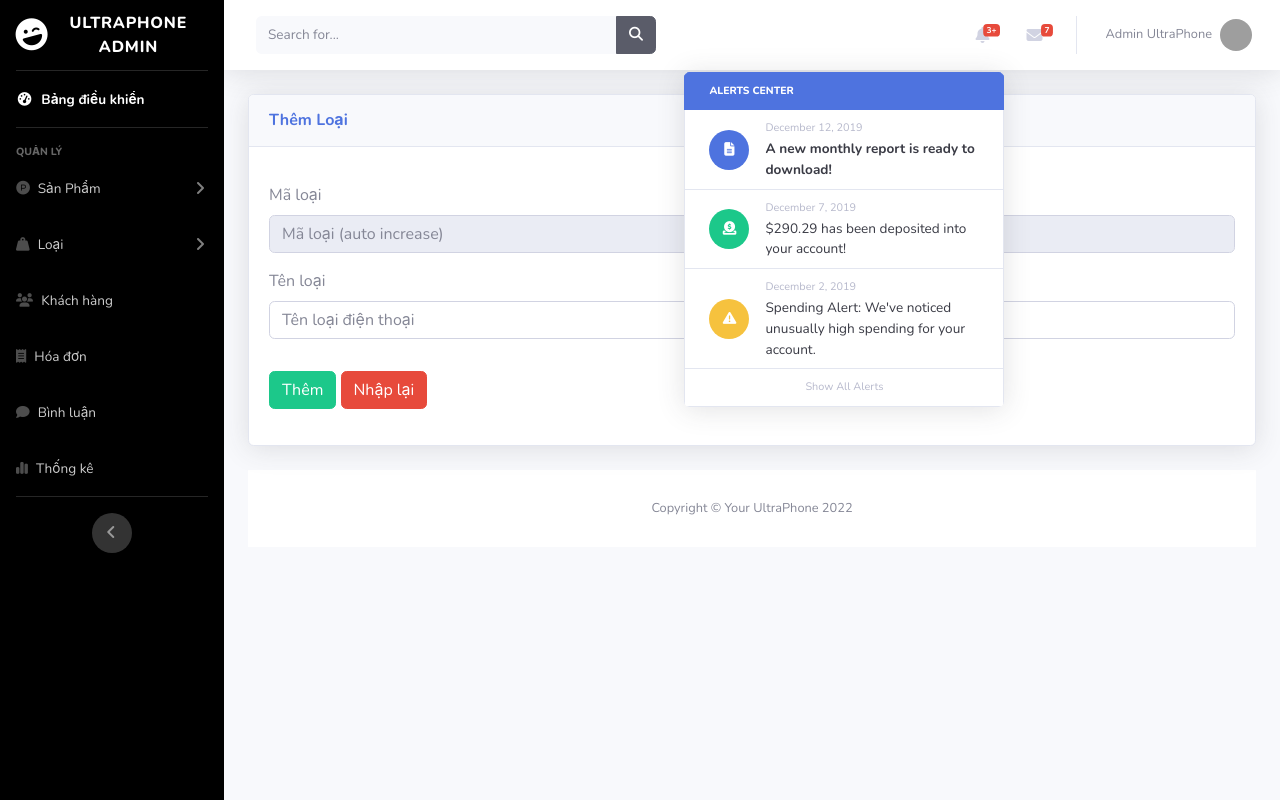
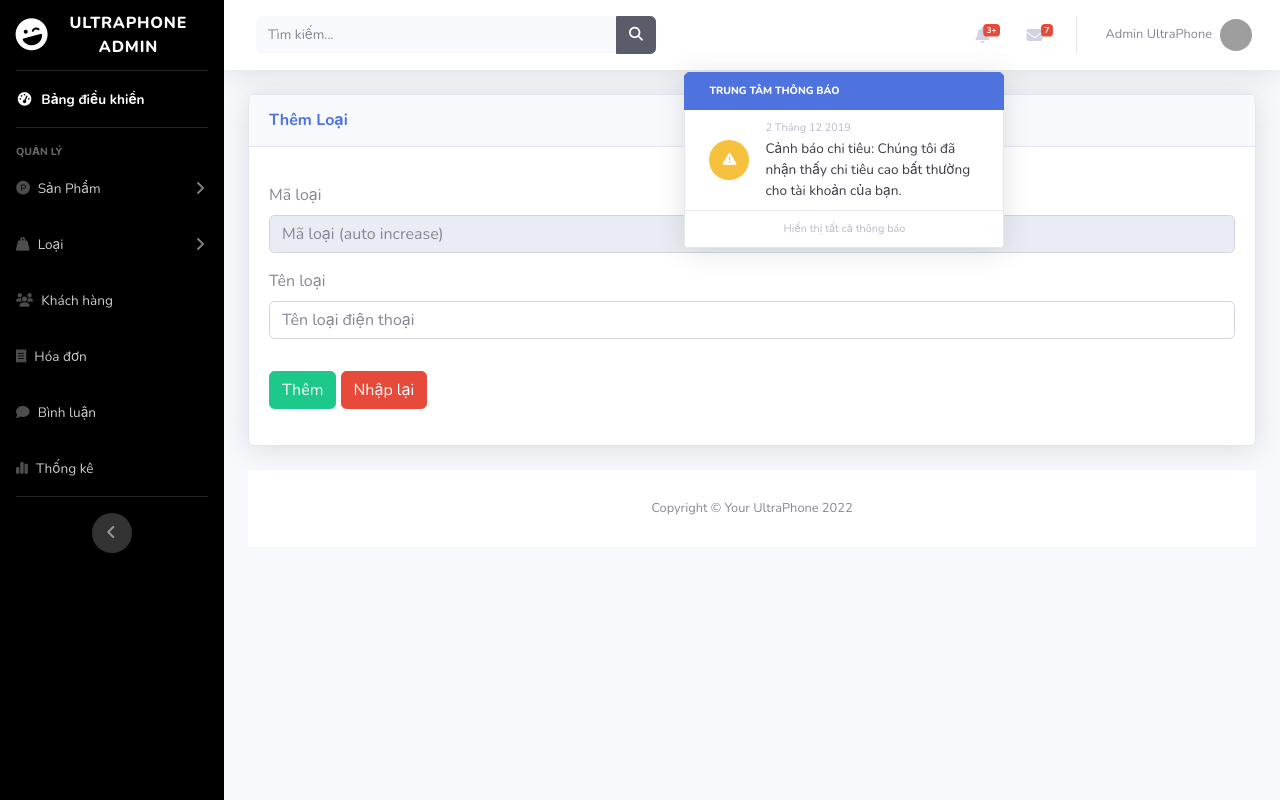
Before and after one commit to Ctuanphuong/duan1-ultraphone, a PHP site: page /duan1-ultraphone/admin/view/add_category.php in a window 1280 px wide, after a click on "3+". Run offline with PHP 8.4, Linux system fonts and the light colour scheme; some libraries are stand-ins or nearby versions; grey boxes are pictures that could not be loaded.

Commit message:
update layout

```diff
--- a/admin/view/footer.php
+++ b/admin/view/footer.php
@@ -24,15 +24,15 @@
           <div class="modal-dialog" role="document">
               <div class="modal-content">
                   <div class="modal-header">
-                      <h5 class="modal-title" id="exampleModalLabel">Ready to Leave?</h5>
+                      <h5 class="modal-title" id="exampleModalLabel">Bạn có chắc chắc muốn đăng xuất?</h5>
                       <button class="close" type="button" data-dismiss="modal" aria-label="Close">
                           <span aria-hidden="true">×</span>
                       </button>
                   </div>
-                  <div class="modal-body">Select "Logout" below if you are ready to end your current session.</div>
+                  <div class="modal-body">Chọn "Đăng xuất" bên dưới nếu bạn đã sẵn sàng kết thúc phiên hiện tại của mình.</div>
                   <div class="modal-footer">
-                      <button class="btn btn-secondary" type="button" data-dismiss="modal">Cancel</button>
-                      <a class="btn btn-primary" href="index.php?act=logout">Logout</a>
+                      <button class="btn btn-secondary" type="button" data-dismiss="modal">Hủy</button>
+                      <a class="btn btn-primary" href="index.php?act=logout">Đăng xuất</a>
                   </div>
               </div>
           </div>
--- a/admin/view/header.php
+++ b/admin/view/header.php
@@ -10,7 +10,7 @@
   <meta name="author" content="">
 
   <title>UltraPhone Admin - Dashboard</title>
-
+  <link rel="shortcut icon" type="imagex-icon" href="view/assets/img/logo-url.png" />
   <!-- Custom fonts for this template-->
   <link href="view/assets/css/all.min.css" rel="stylesheet">
   <link rel="stylesheet" href="https://cdnjs.cloudflare.com/ajax/libs/font-awesome/6.2.1/css/all.min.css" integrity="sha512-MV7K8+y+gLIBoVD59lQIYicR65iaqukzvf/nwasF0nqhPay5w/9lJmVM2hMDcnK1OnMGCdVK+iQrJ7lzPJQd1w==" crossorigin="anonymous" referrerpolicy="no-referrer" />
--- a/admin/view/list_product.php
+++ b/admin/view/list_product.php
@@ -28,7 +28,7 @@
                                     }
                                     ?>
                                 </select>
-                                <input type="submit" value="Filter" name="btn_filter" class="btn-filter">
+                                <input type="submit" value="Lọc" name="btn_filter" class="btn-filter">
                             </form>
                         </div>
                         <table class="table table-bordered" id="example" width="100%" cellspacing="0">
--- a/admin/view/nav.php
+++ b/admin/view/nav.php
@@ -125,7 +125,7 @@
             <!-- Topbar Search -->
             <form class="d-none d-sm-inline-block form-inline mr-auto ml-md-3 my-2 my-md-0 mw-100 navbar-search">
                 <div class="input-group">
-                    <input type="text" class="form-control bg-light border-0 small" placeholder="Search for..." aria-label="Search" aria-describedby="basic-addon2">
+                    <input type="text" class="form-control bg-light border-0 small" placeholder="Tìm kiếm..." aria-label="Search" aria-describedby="basic-addon2">
                     <div class="input-group-append">
                         <button class="btn btn-dark" type="button">
                             <i class="fas fa-search fa-sm"></i>
@@ -146,7 +146,7 @@
                     <div class="dropdown-menu dropdown-menu-right p-3 shadow animated--grow-in" aria-labelledby="searchDropdown">
                         <form class="form-inline mr-auto w-100 navbar-search">
                             <div class="input-group">
-                                <input type="text" class="form-control bg-light border-0 small" placeholder="Search for..." aria-label="Search" aria-describedby="basic-addon2">
+                                <input type="text" class="form-control bg-light border-0 small" placeholder="Tìm kiếm..." aria-label="Search" aria-describedby="basic-addon2">
                                 <div class="input-group-append">
                                     <button class="btn btn-primary" type="button">
                                         <i class="fas fa-search fa-sm"></i>
@@ -167,30 +167,8 @@
                     <!-- Dropdown - Alerts -->
                     <div class="dropdown-list dropdown-menu dropdown-menu-right shadow animated--grow-in" aria-labelledby="alertsDropdown">
                         <h6 class="dropdown-header">
-                            Alerts Center
+                            Trung tâm thông báo
                         </h6>
-                        <a class="dropdown-item d-flex align-items-center" href="#">
-                            <div class="mr-3">
-                                <div class="icon-circle bg-primary">
-                                    <i class="fas fa-file-alt text-white"></i>
-                                </div>
-                            </div>
-                            <div>
-                                <div class="small text-gray-500">December 12, 2019</div>
-                                <span class="font-weight-bold">A new monthly report is ready to download!</span>
-                            </div>
-                        </a>
-                        <a class="dropdown-item d-flex align-items-center" href="#">
-                            <div class="mr-3">
-                                <div class="icon-circle bg-success">
-                                    <i class="fas fa-donate text-white"></i>
-                                </div>
-                            </div>
-                            <div>
-                                <div class="small text-gray-500">December 7, 2019</div>
-                                $290.29 has been deposited into your account!
-                            </div>
-                        </a>
                         <a class="dropdown-item d-flex align-items-center" href="#">
                             <div class="mr-3">
                                 <div class="icon-circle bg-warning">
@@ -198,11 +176,11 @@
                                 </div>
                             </div>
                             <div>
-                                <div class="small text-gray-500">December 2, 2019</div>
-                                Spending Alert: We've noticed unusually high spending for your account.
+                                <div class="small text-gray-500">2 Tháng 12 2019</div>
+                                Cảnh báo chi tiêu: Chúng tôi đã nhận thấy chi tiêu cao bất thường cho tài khoản của bạn.
                             </div>
                         </a>
-                        <a class="dropdown-item text-center small text-gray-500" href="#">Show All Alerts</a>
+                        <a class="dropdown-item text-center small text-gray-500" href="#">Hiển thị tất cả thông báo</a>
                     </div>
                 </li>
 
@@ -216,7 +194,7 @@
                     <!-- Dropdown - Messages -->
                     <div class="dropdown-list dropdown-menu dropdown-menu-right shadow animated--grow-in" aria-labelledby="messagesDropdown">
                         <h6 class="dropdown-header">
-                            Message Center
+                            Trung tâm tin nhắn
                         </h6>
                         <a class="dropdown-item d-flex align-items-center" href="#">
                             <div class="dropdown-list-image mr-3">
@@ -224,41 +202,10 @@
                                 <div class="status-indicator bg-success"></div>
                             </div>
                             <div class="font-weight-bold">
-                                <div class="text-truncate">Hi there! I am wondering if you can help me with a problem I've been having.</div>
-                                <div class="small text-gray-500">Emily Fowler · 58m</div>
+                                <div class="text-truncate">Chào bạn! Tôi tự hỏi nếu bạn có thể giúp tôi với một vấn đề tôi đã gặp phải.</div>
+                                <div class="small text-gray-500">Phuong dep trai · 58 phút trước</div>
                             </div>
                         </a>
-                        <a class="dropdown-item d-flex align-items-center" href="#">
-                            <div class="dropdown-list-image mr-3">
-                                <img class="rounded-circle" src="https://source.unsplash.com/AU4VPcFN4LE/60x60" alt="">
-                                <div class="status-indicator"></div>
-                            </div>
-                            <div>
-                                <div class="text-truncate">I have the photos that you ordered last month, how would you like them sent to you?</div>
-                                <div class="small text-gray-500">Jae Chun · 1d</div>
-                            </div>
-                        </a>
-                        <a class="dropdown-item d-flex align-items-center" href="#">
-                            <div class="dropdown-list-image mr-3">
-                                <img class="rounded-circle" src="https://source.unsplash.com/CS2uCrpNzJY/60x60" alt="">
-                                <div class="status-indicator bg-warning"></div>
-                            </div>
-                            <div>
-                                <div class="text-truncate">Last month's report looks great, I am very happy with the progress so far, keep up the good work!</div>
-                                <div class="small text-gray-500">Morgan Alvarez · 2d</div>
-                            </div>
-                        </a>
-                        <a class="dropdown-item d-flex align-items-center" href="#">
-                            <div class="dropdown-list-image mr-3">
-                                <img class="rounded-circle" src="https://source.unsplash.com/Mv9hjnEUHR4/60x60" alt="">
-                                <div class="status-indicator bg-success"></div>
-                            </div>
-                            <div>
-                                <div class="text-truncate">Am I a good boy? The reason I ask is because someone told me that people say this to all dogs, even if they aren't good...</div>
-                                <div class="small text-gray-500">Chicken the Dog · 2w</div>
-                            </div>
-                        </a>
-                        <a class="dropdown-item text-center small text-gray-500" href="#">Read More Messages</a>
                     </div>
                 </li>
 
@@ -273,17 +220,17 @@
                     <!-- Dropdown - User Information -->
                     <div class="dropdown-menu dropdown-menu-right shadow animated--grow-in" aria-labelledby="userDropdown">
                         <a class="dropdown-item" href="#">
-                            <i class="fas fa-user fa-sm fa-fw mr-2 text-gray-400"></i> Profile
+                            <i class="fas fa-user fa-sm fa-fw mr-2 text-gray-400"></i> Hồ sơ
                         </a>
                         <a class="dropdown-item" href="#">
-                            <i class="fas fa-cogs fa-sm fa-fw mr-2 text-gray-400"></i> Settings
+                            <i class="fas fa-cogs fa-sm fa-fw mr-2 text-gray-400"></i> Cài đặt
                         </a>
                         <a class="dropdown-item" href="#">
-                            <i class="fas fa-list fa-sm fa-fw mr-2 text-gray-400"></i> Activity Log
+                            <i class="fas fa-list fa-sm fa-fw mr-2 text-gray-400"></i> Hoạt động đăng nhập
                         </a>
                         <div class="dropdown-divider"></div>
                         <a class="dropdown-item" href="#" data-toggle="modal" data-target="#logoutModal">
-                            <i class="fas fa-sign-out-alt fa-sm fa-fw mr-2 text-gray-400"></i> Logout
+                            <i class="fas fa-sign-out-alt fa-sm fa-fw mr-2 text-gray-400"></i> Đăng xuất
                         </a>
                     </div>
                 </li>
```
Also changed, not shown: admin/view/login.php (+4 -4 lines), admin/view/assets/img/logo-url.png (added).
